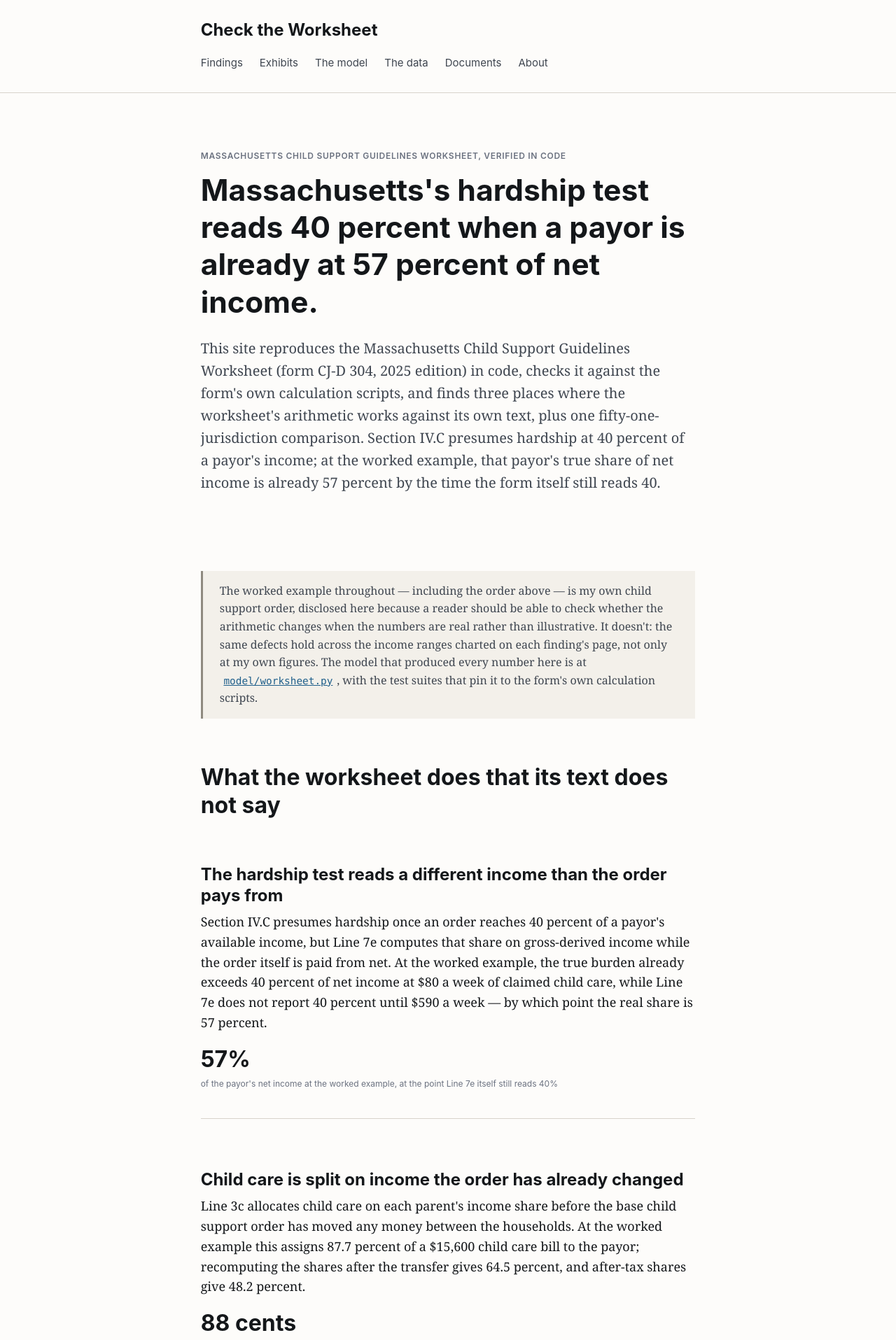
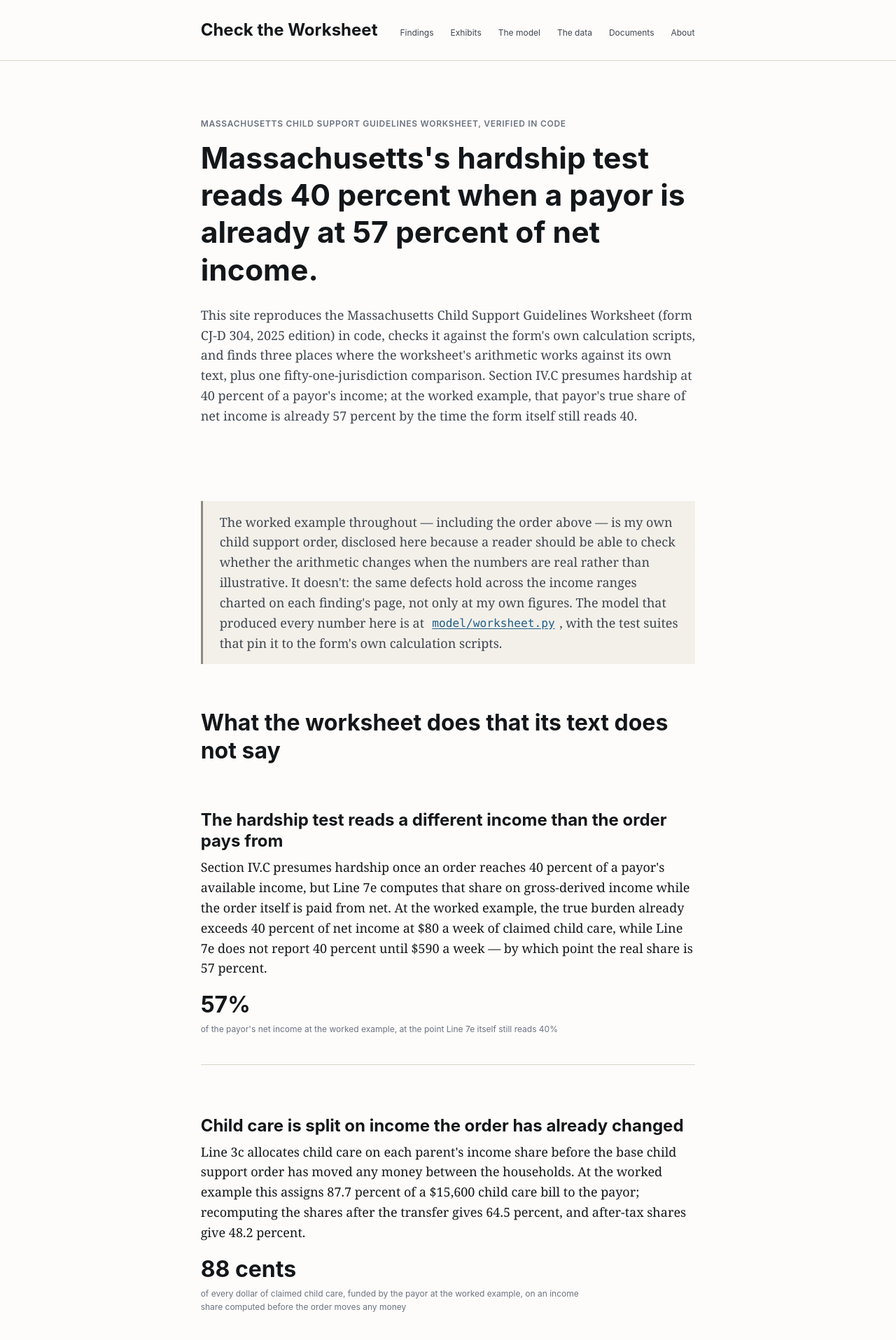
Before and after one commit to campbefs/checktheworksheet, a Jekyll site: the page built from index.md, in a window 1280 px wide. Shown: the top 1915 px of the page at 70% size. Built offline with Jekyll 4.4.1, drawn with Linux system fonts in a browser that asks for light colours.

Commit message:
auto: remote session changes 2026-09-06 20:07:09

```diff
--- a/assets/css/site.css
+++ b/assets/css/site.css
@@ -106,6 +106,7 @@
   :root {
     --text-body: var(--text-body-sm);
     --space-8: var(--space-6); /* figure band collapses from 64px to 32px */
+    --text-h1: var(--text-h2); /* long hero/finding headlines don't dominate a phone screen */
   }
 }
 
@@ -217,7 +218,7 @@ main {
   flex-wrap: wrap;
   gap: var(--space-2) var(--space-5);
   font-family: var(--font-sans);
-  font-size: 0.9375rem;
+  font-size: var(--text-caption); /* on-scale: matches .breadcrumb/.footer-meta, the site's other UI-chrome text */
 }
 
 .site-nav a {
@@ -284,7 +285,7 @@ main {
 }
 
 .lede {
-  font-size: 1.25rem;
+  font-size: var(--text-body); /* on-scale: the type scale has no step between body and h3 */
   line-height: var(--leading-body);
   color: var(--text-secondary);
   max-width: var(--measure-max);
@@ -297,7 +298,7 @@ main {
   background: var(--surface-alt);
   padding: var(--space-4) var(--space-5);
   margin: var(--space-6) 0;
-  font-size: 1rem;
+  font-size: var(--text-body); /* on-scale */
   color: var(--text-secondary);
 }
 
@@ -439,7 +440,7 @@ h1, h2, h3, h4 {
 h1 { font-size: var(--text-h1); margin: 0 0 var(--space-5); }
 h2 { font-size: var(--text-h2); margin: var(--space-8) 0 var(--space-4); }
 h3 { font-size: var(--text-h3); margin: var(--space-6) 0 var(--space-3); }
-h4 { font-size: 1.125rem; margin: var(--space-5) 0 var(--space-2); }
+h4 { font-size: var(--text-body); margin: var(--space-5) 0 var(--space-2); } /* on-scale: equals body, no separate step exists */
 
 p, ul, ol, dl {
   margin: 0 0 var(--space-paragraph);
```
